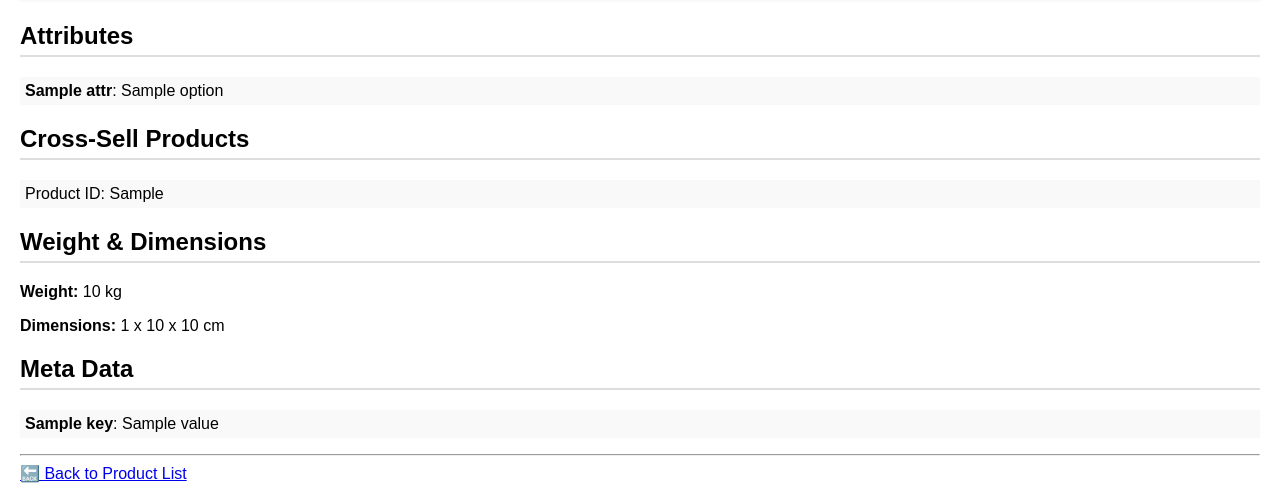
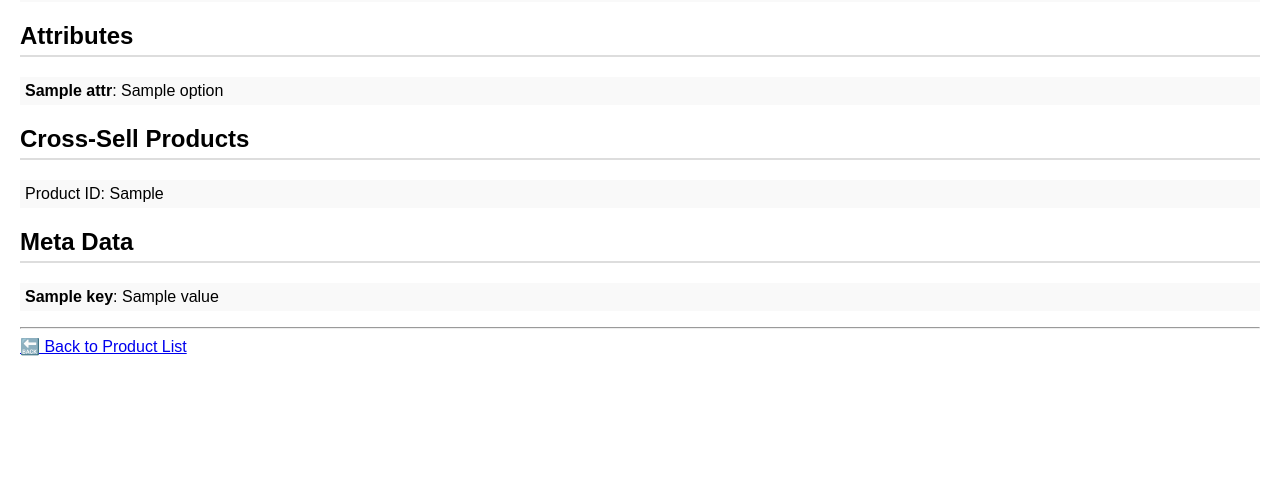
Before and after one commit to kpetrauskas92/django-woopim, a Django app: template products/templates/product_detail.html in a window 1280 px wide. Shown: the part 996-1499 px from the top of the page. After the commit the page ends 1352 px from the top, so only its background shows below. Run offline with Django 5.2, Linux system fonts and the light colour scheme; the template is opened without the code that fills it: most values are stand-ins (such as "Sample title", 1, 10 or a date in 2020); grey boxes marked "Sample" are stand-in pictures; data that the repository does not hold is empty.

Commit message:
update 1

```diff
--- a/products/models.py
+++ b/products/models.py
@@ -21,11 +21,7 @@ class Product(models.Model):
     attributes = models.JSONField(blank=True, null=True)  # General attributes for variable products
     cross_sells = models.JSONField(blank=True, null=True)  # Store linked products
 
-    # Weight, Dimensions & Shipping Class
-    weight = models.DecimalField(max_digits=10, decimal_places=2, null=True, blank=True)
-    length = models.DecimalField(max_digits=10, decimal_places=2, null=True, blank=True)
-    width = models.DecimalField(max_digits=10, decimal_places=2, null=True, blank=True)
-    height = models.DecimalField(max_digits=10, decimal_places=2, null=True, blank=True)
+    # Shipping Class
     shipping_class = models.CharField(max_length=255, blank=True, null=True)
 
     def discount_percentage(self):
--- a/products/templates/product_detail.html
+++ b/products/templates/product_detail.html
@@ -64,10 +64,6 @@
         {% endfor %}
     </ul>
 
-    <h2>Weight & Dimensions</h2>
-    <p><strong>Weight:</strong> {{ product.weight }} kg</p>
-    <p><strong>Dimensions:</strong> {{ product.length }} x {{ product.width }} x {{ product.height }} cm</p>
-
     <h2>Meta Data</h2>
     <ul>
         {% for meta in product.meta_data %}
--- a/products/views.py
+++ b/products/views.py
@@ -59,10 +59,6 @@ def sync_products():
                     "meta_data": p.get("meta_data", []),
                     "attributes": p.get("attributes", []),
                     "cross_sells": [c_id for c_id in p.get("cross_sell_ids", [])],
-                    "weight": p.get("weight", "0"),
-                    "length": p["dimensions"]["length"] if "dimensions" in p else None,
-                    "width": p["dimensions"]["width"] if "dimensions" in p else None,
-                    "height": p["dimensions"]["height"] if "dimensions" in p else None,
                     "shipping_class": p.get("shipping_class", ""),
                 }
             )
```
Also changed, not shown: products/migrations/0004_remove_product_height_remove_product_length_and_more.py (added).
